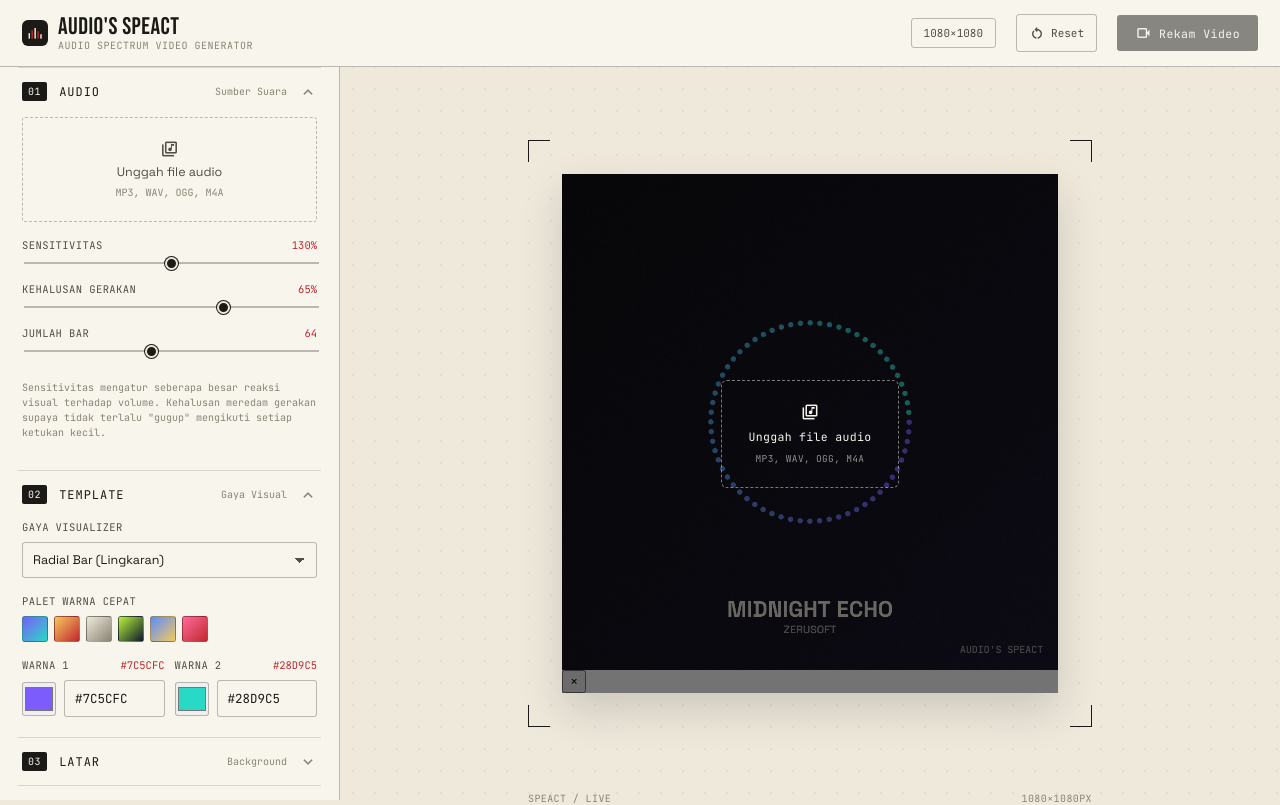
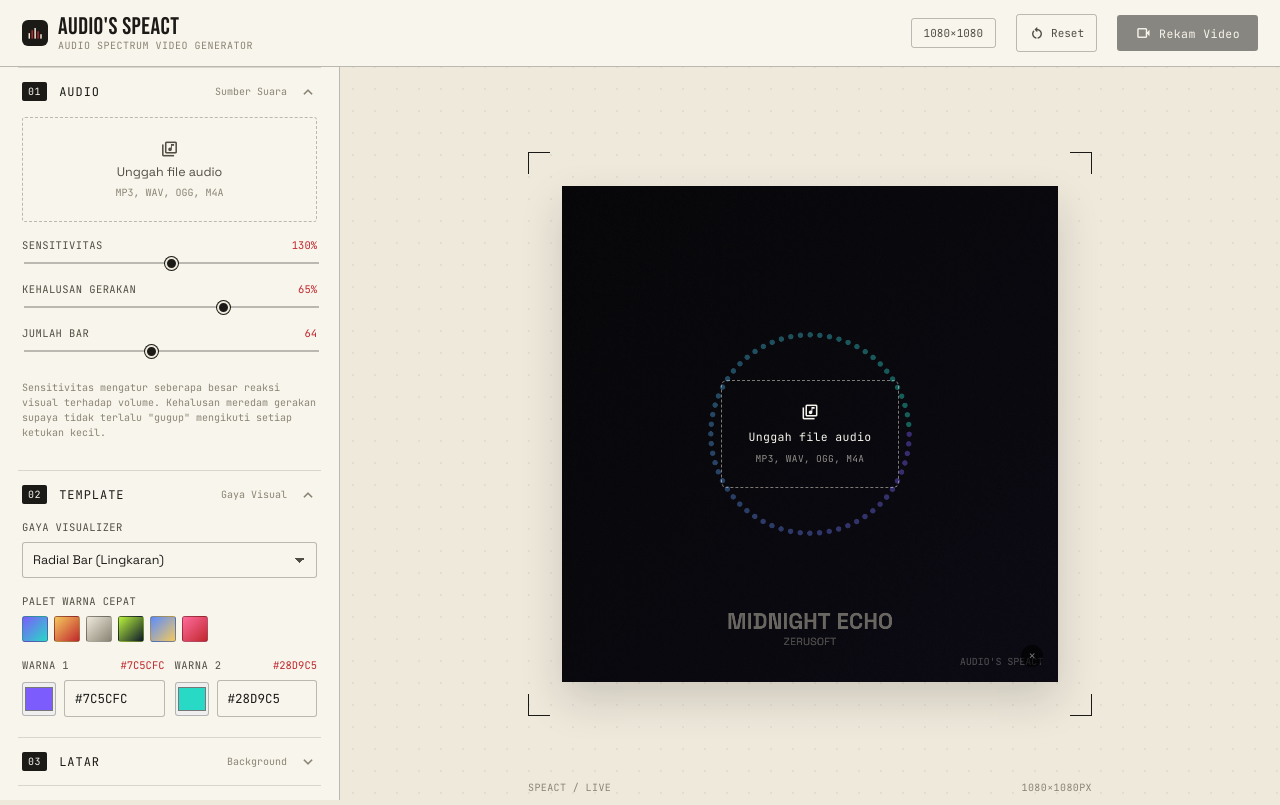
Before and after one commit to danz-my/speactaudio, a Next.js app: page / in a window 1280 px wide. Built offline with nearby package versions, Linux system fonts and the light colour scheme.

Commit message:
Update VisualizerStage.module.css

```diff
--- a/components/VisualizerStage.module.css
+++ b/components/VisualizerStage.module.css
@@ -144,3 +144,25 @@
   min-width: 84px;
   text-align: right;
 }
+
+.watermarkChip {
+  position: absolute;
+  right: 3%;
+  bottom: 3%;
+  width: 22px;
+  height: 22px;
+  border-radius: 50%;
+  background: rgba(0, 0, 0, 0.6);
+  color: #ffffff;
+  border: none;
+  display: flex;
+  align-items: center;
+  justify-content: center;
+  font-family: var(--font-mono);
+  font-size: 13px;
+  line-height: 1;
+}
+
+.watermarkChip:hover {
+  background: var(--accent);
+}
```
